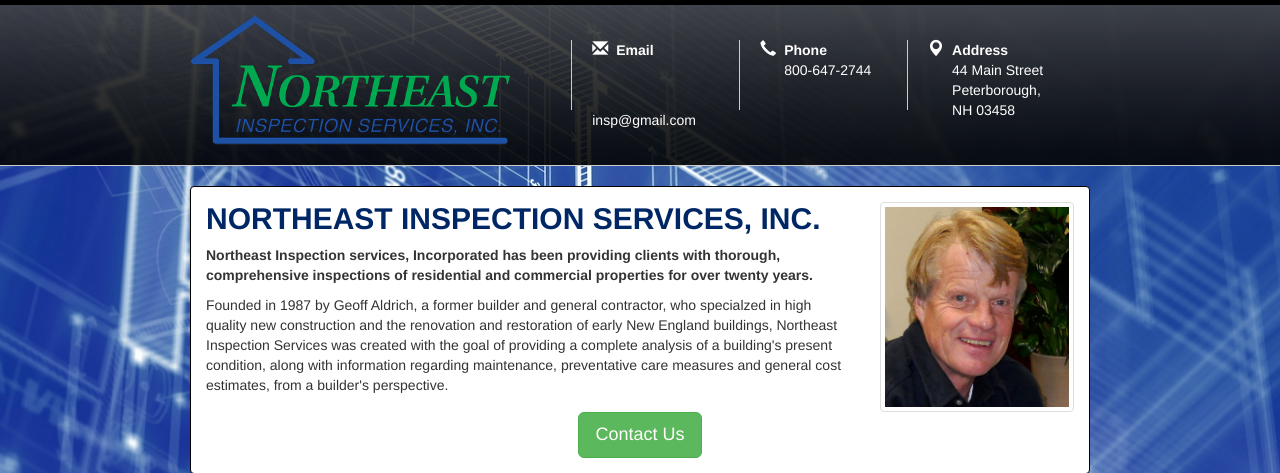
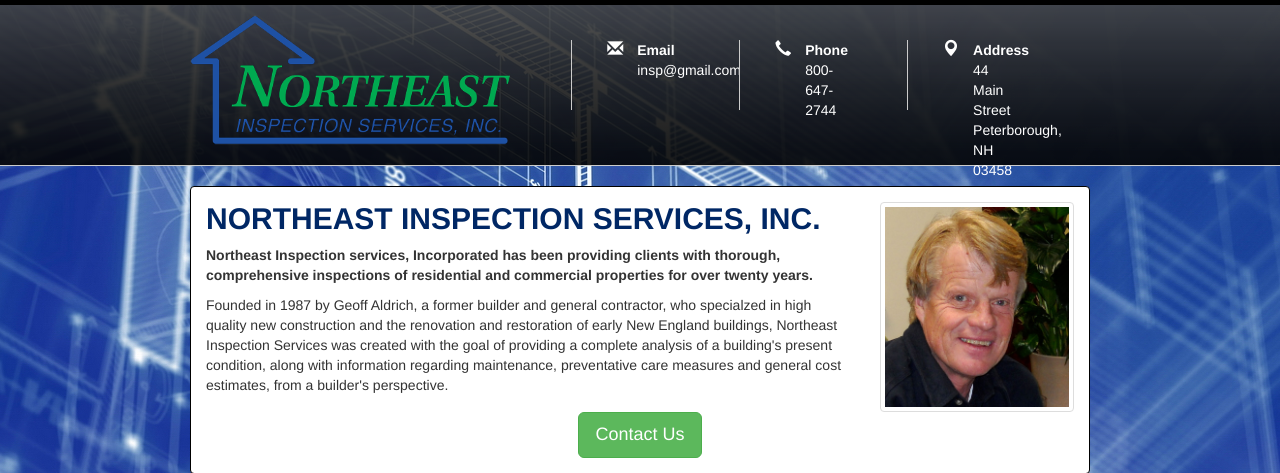
Before and after one commit to AbnerSoto/inspect-ne, a PHP site: page / in a window 1280 px wide. Shown: the top 473 px of the page. Run offline with PHP 8.4, Linux system fonts and the light colour scheme; some libraries are stand-ins or nearby versions.

Commit message:
business info

```diff
--- a/index.php
+++ b/index.php
@@ -20,16 +20,28 @@
 						</div>
 						<div class="col-md-7">
 							<div class="col-md-4 headerInfo">
+								<div class="col-xs-1">
 									<span class="glyphicon glyphicon-envelope"></span>
+								</div>
+								<div class="col-xs-1">
 									<p><strong>Email</strong><br />insp@gmail.com</p>
 								</div>
+							</div>
 							<div class="col-md-4 headerInfo">
+								<div class="col-xs-1">
 									<span class="glyphicon glyphicon-earphone"></span>
+								</div>
+								<div class="col-xs-1">
 									<p><strong>Phone</strong><br />800-647-2744</p>
 								</div>
+							</div>
 							<div class="col-md-4 headerInfo">
+								<div class="col-xs-1">
 									<div class="glyphicon glyphicon-map-marker"></div>
+								</div>
+								<div class="col-xs-1">
 									<p><strong>Address</strong><br />44 Main Street<br />Peterborough, NH 03458</p>
+								</div>
 							</div>
 						</div>
 					</div>
```
Lines whose indentation alone changed are shown as unchanged.
